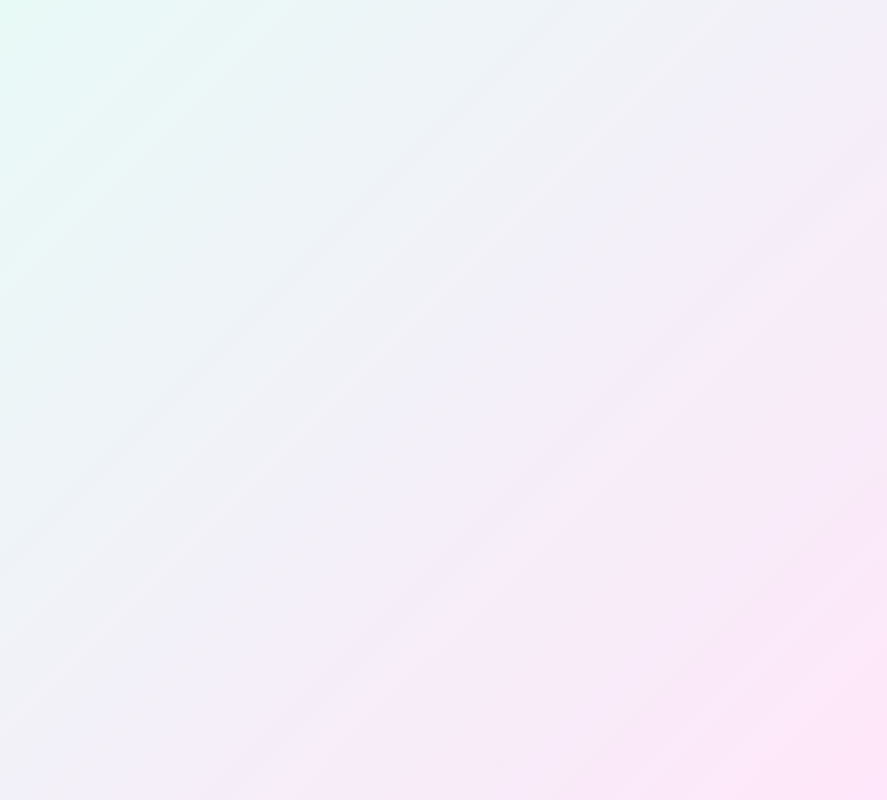
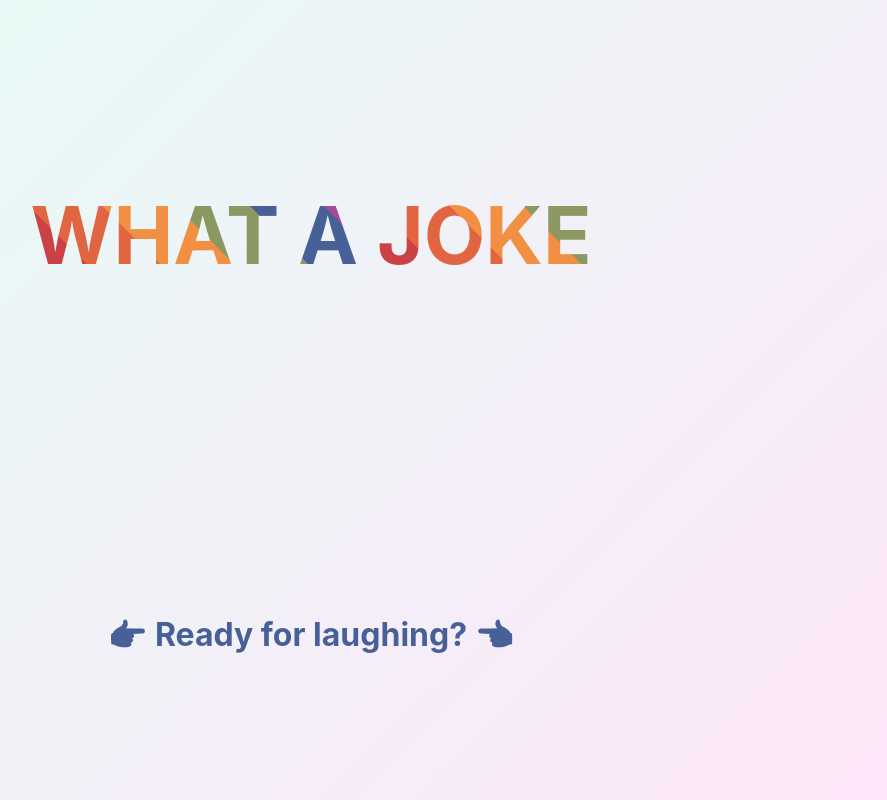
Before and after one commit to Elle624/What-a-joke, a Next.js app: page / in a window 1280 px wide. Shown: the whole page, without its empty margins (329-1216 px from the left). Built offline with nearby package versions, Linux system fonts and the light colour scheme.

Commit message:
Set up main page with title and direct button

```diff
--- a/pages/index.js
+++ b/pages/index.js
@@ -1,13 +1,18 @@
 import Head from 'next/head';
+import Link from 'next/link';
 import styles from '../styles/Home.module.css';
 
 export default function Home() {
   return (
-    <div className={styles.container}>
+    <section className={styles.container}>
       <Head>
         <title>What A Joke</title>
         <link rel='icon' href='/favicon.ico' />
       </Head>
-    </div>
+      <h1 className={styles.h1}>What A Joke </h1>
+      <Link href='/jokes'>
+        <h2 className={styles.h2}>👉 Ready for laughing? 👈</h2>
+      </Link>
+    </section>
   );
 }
```
